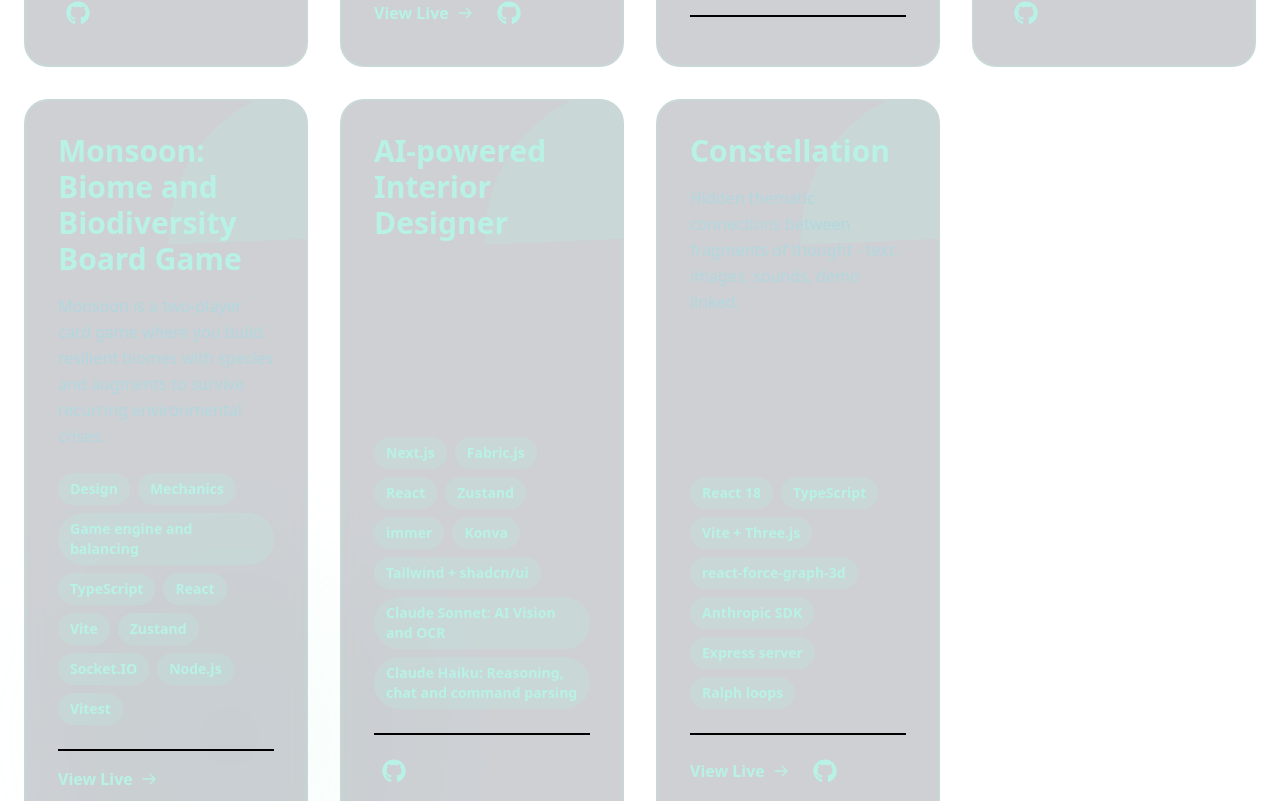
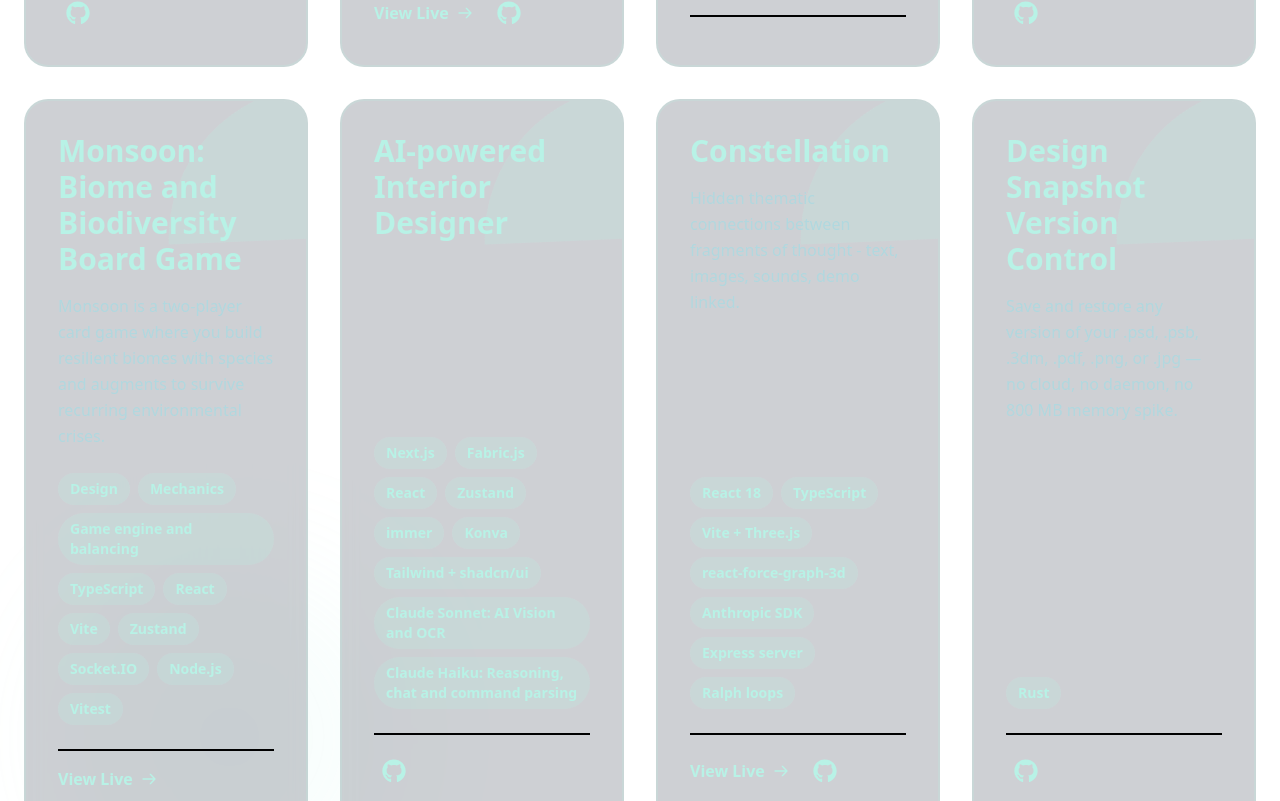
Before and after one commit to g23polar/portfolio, a React (Vite) app: page / in a window 1280 px wide. Shown: the part 4667-5468 px from the top of the page. Built offline with nearby package versions, Linux system fonts and the light colour scheme.

Commit message:
dsv project

```diff
--- a/src/components/Projects.jsx
+++ b/src/components/Projects.jsx
@@ -54,6 +54,13 @@ function Projects() {
             tags:['React 18', 'TypeScript', 'Vite + Three.js', 'react-force-graph-3d', 'Anthropic SDK', 'Express server', 'Ralph loops'] ,
             link:'https://youtu.be/eGfVNmKAzM4',
             github:'https://github.com/g23polar/constellations'
+        }
+        ,{
+            title:'Design Snapshot Version Control',
+            description:'Save and restore any version of your .psd, .psb, .3dm, .pdf, .png, or .jpg — no cloud, no daemon, no 800 MB memory spike.',
+            tags:['Rust'] ,
+            // link:'https://youtu.be/eGfVNmKAzM4',
+            github:'https://github.com/g23polar/design-version-client'
         }
         // , {
         //     title: 'FloodIQ',
```
